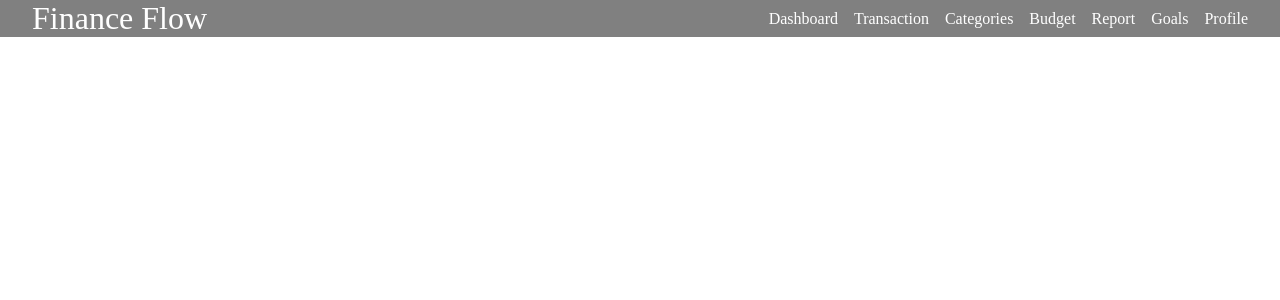
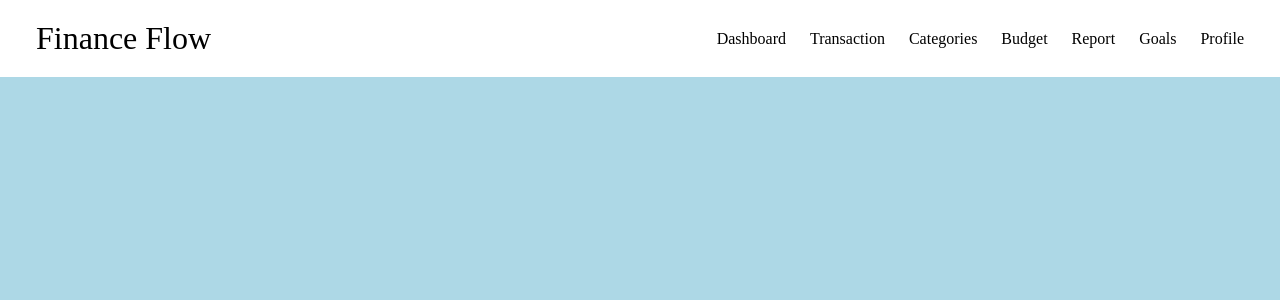
Before and after one commit to ADGR641/FinanceFlow, a React (Create React App) app: page / in a window 1280 px wide. Shown: the top 300 px of the page. Built offline with nearby package versions, Linux system fonts and the light colour scheme.

Commit message:
18/08/2024

```diff
--- a/src/App.js
+++ b/src/App.js
@@ -1,11 +1,12 @@
 import "./App.css";
-// import Home from "./pages/Home.js";
 import NavBar from "./components/NavBar.js";
+import Home from "./pages/Home.js";
 
 function App() {
   return (
     <div className="App">
       <NavBar />
+      <Home />
     </div>
   );
 }
--- a/src/pages/Home.js
+++ b/src/pages/Home.js
@@ -1,14 +1,9 @@
 import React from "react";
 import NavBar from "../components/NavBar.js";
+import "../styles/Home.css";
 
 function Home() {
-  return (
-    <div>
-      <div>
-        <NavBar />
-      </div>
-    </div>
-  );
+  return <div></div>;
 }
 
 export default Home;
--- /dev/null
+++ b/src/styles/Home.css
@@ -0,0 +1,8 @@
+* {
+  box-sizing: border-box;
+}
+
+body {
+  margin: 0;
+  background-color: lightblue;
+}
--- a/src/styles/NavBar.css
+++ b/src/styles/NavBar.css
@@ -8,13 +8,13 @@ body {
 
 /*The whole navbar*/
 .navBar {
-  background-color: grey;
-  color: white; /*word color*/
+  background-color: white;
+  color: black; /*word color*/
   display: flex; /*customize spacing*/
   justify-content: space-between; /*Make space middle*/
-  align-items: center; /*make content go center*/
+  align-items: stretch; /*make content go center*/
   gap: 2rem;
-  padding: 0 2rem; /*Put space on the edges*/
+  padding: 1rem 2rem; /*Put space on the edges*/
 }
 
 /*The logo on the left*/
@@ -34,4 +34,13 @@ body {
 .navBar a {
   color: inherit;
   text-decoration: none; /*Remove underline from hyperlink*/
+  height: 100%;
+  display: flex;
+  align-items: center;
+  padding: 0.25rem;
 }
+
+/*When mouse move over it*/
+.navBar li:hover {
+  text-decoration: underline;
+}
```
